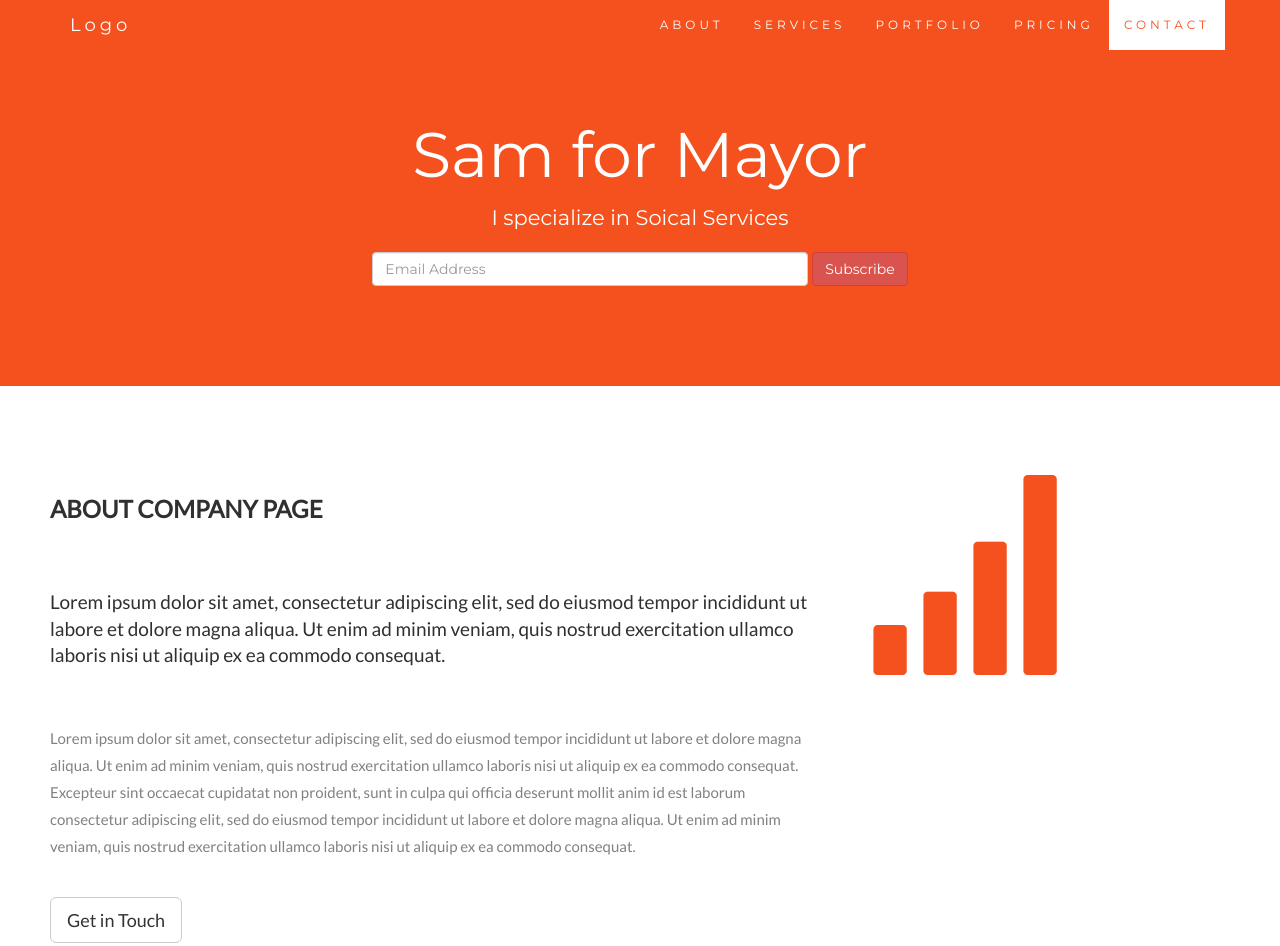
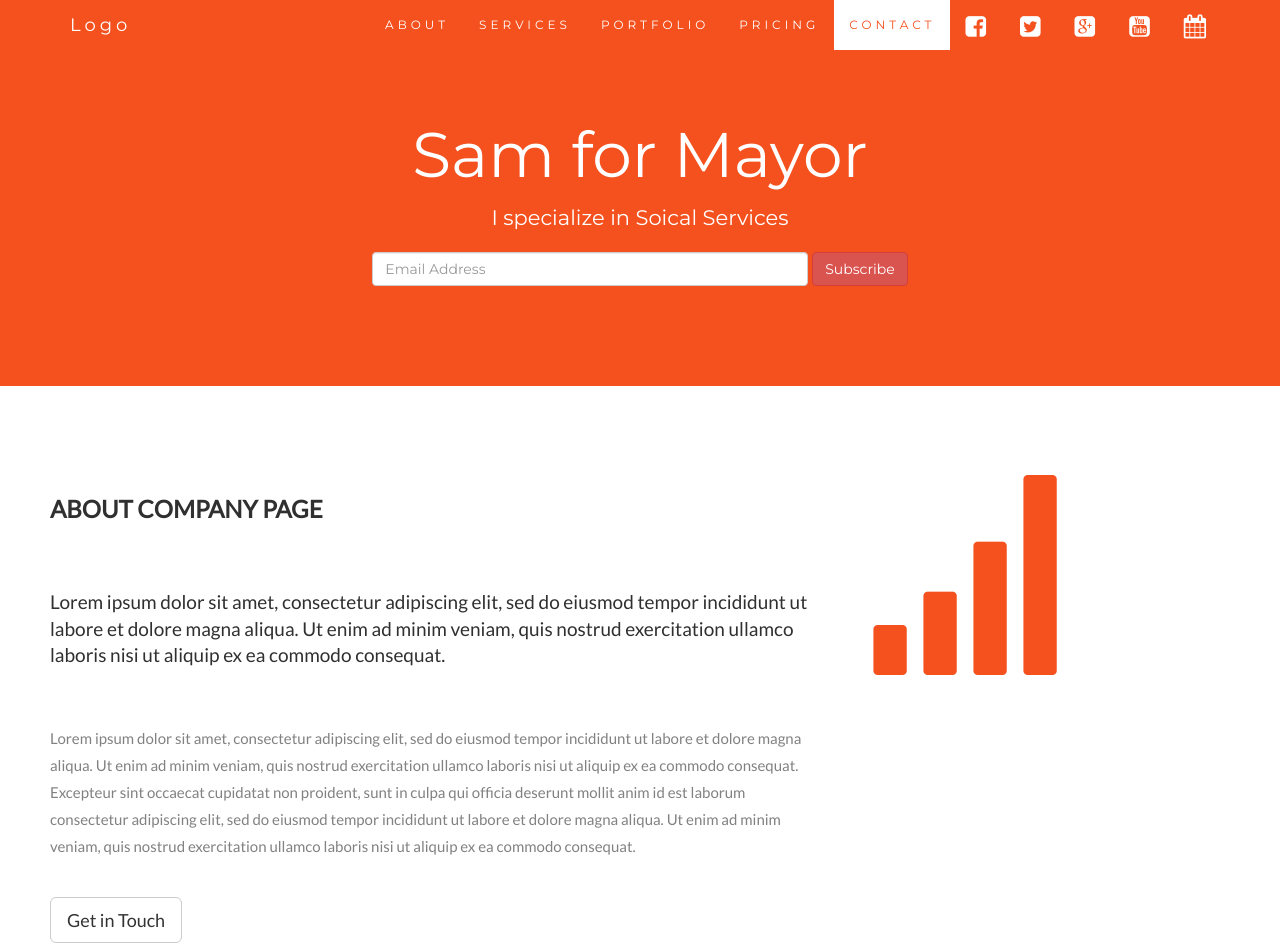
Before and after one commit to sam-pat/samformayor, a plain HTML site: page mayor.html in a window 1280 px wide. Shown: the top 946 px of the page. Drawn offline with nearby package versions, Linux system fonts and the light colour scheme; some packages are replaced by stand-ins of ours.

Commit message:
Update mayor.html

```diff
--- a/mayor.html
+++ b/mayor.html
@@ -34,6 +34,11 @@
         <li><a href="#portfolio">PORTFOLIO</a></li>
         <li><a href="#pricing">PRICING</a></li>
         <li><a href="#contact">CONTACT</a></li>
+        <li><a href="http://facebook.com"class="external"><i class="fa fa-2x fa-facebook-square"></i></a></li>
+        <li><a href="https://twitter.com" target="blank"><i class="fa fa-2x fa-twitter-square"></i></a></li>
+       <li><a href="https://plus.google.com" rel="publisher"><i class="fa fa-2x fa-google-plus-square"></i></a> </li>
+       <li><a href="https://www.youtube.com"><i class="fa fa-2x fa-youtube-square"></i></a></li>
+       <li>  <a href="calendar.html"><i class="fa fa-2x fa-calendar"></i></a></li>
       </ul>
     </div>
   </div>
```
